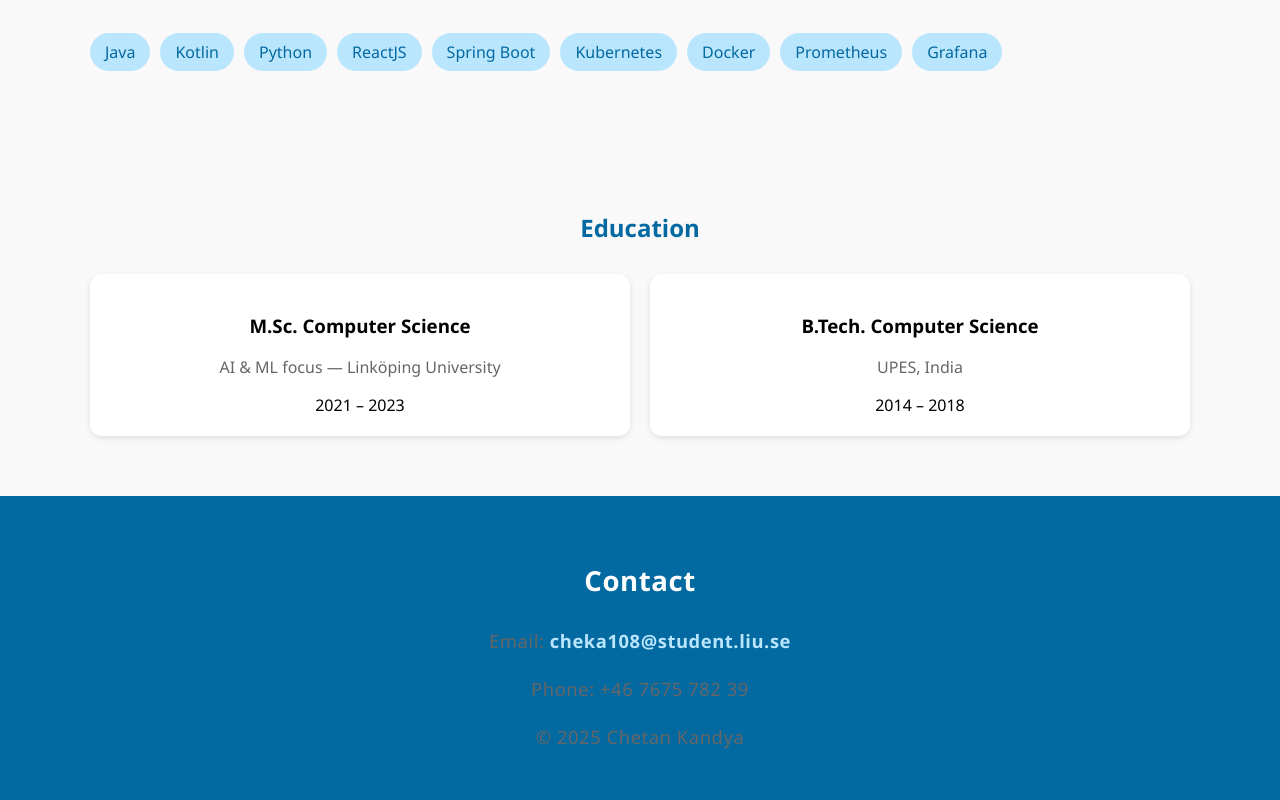
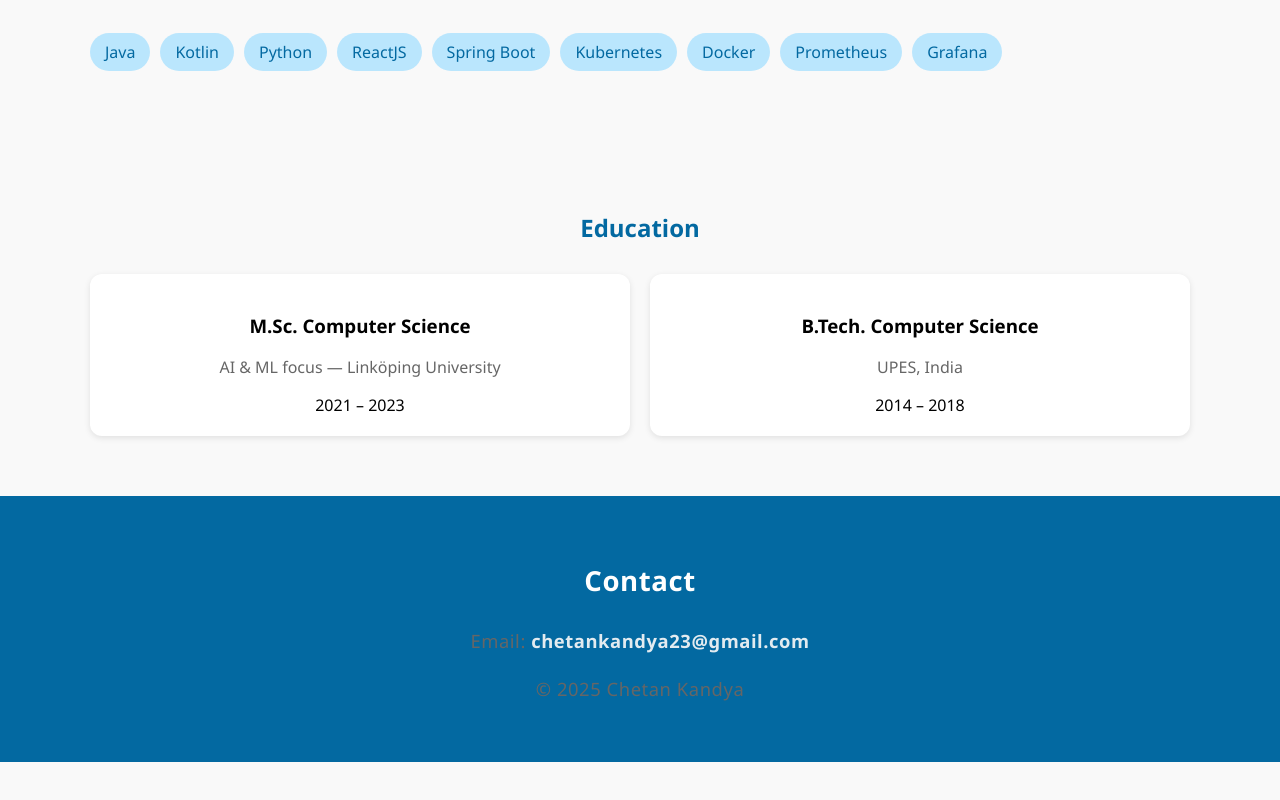
Before and after one commit to chetankandya/CV, a React (Create React App) app: page / in a window 1280 px wide. Shown: the part 2017-2817 px from the top of the page. After the commit the page ends 2779 px from the top, so only its background shows below. Built offline with nearby package versions, Linux system fonts and the light colour scheme.

Commit message:
Improved CSS and updated info

```diff
--- a/src/App.js
+++ b/src/App.js
@@ -135,8 +135,7 @@ function App() {
       {/* Contact */}
       <footer id="contact" className="footer">
         <h2>Contact</h2>
-        <p>Email: <a href="mailto:cheka108@student.liu.se">cheka108@student.liu.se</a></p>
-        <p>Phone: +46 7675 782 39</p>
+        <p>Email: <a href="mailto:cheka108@student.liu.se">chetankandya23@gmail.com</a></p>
         <p>© 2025 Chetan Kandya</p>
       </footer>
     </div>
--- a/src/CV.css
+++ b/src/CV.css
@@ -152,7 +152,7 @@ body {
 }
 
 .footer a {
-  color: #bae6fd;
+  color: #e2ebf0;
   text-decoration: none;
   font-weight: 600;
 }
```
